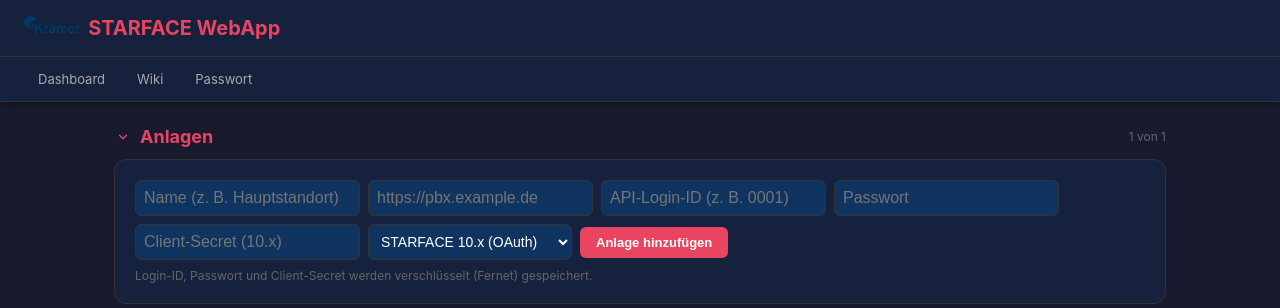
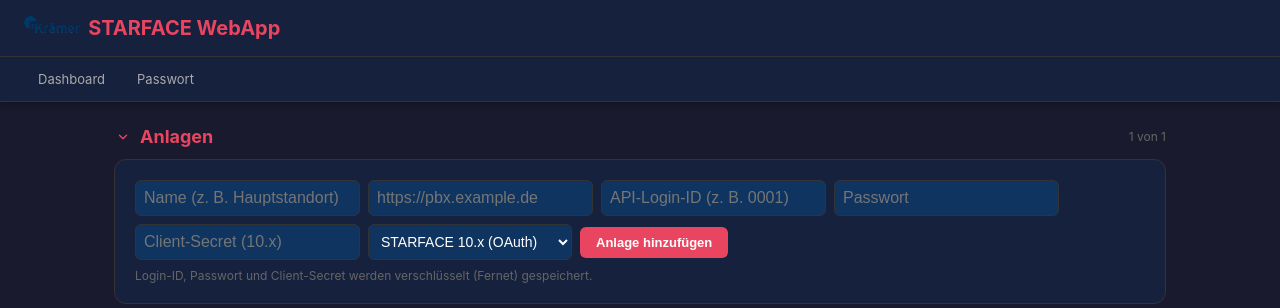
Before and after one commit to MiCoSa79/Starface-WebApp, a FastAPI app: template app/templates/admin.html in a window 1280 px wide. Shown: the top 308 px of the page. Run offline with FastAPI, Linux system fonts and the light colour scheme; the template is opened without the code that fills it: most values are stand-ins (such as "Sample title", 1, 10 or a date in 2020).

Commit message:
base.html: Wiki-Link nur fuer Admins (Route /wiki ist admin-only, Nicht-Admins sehen keine toten Links)

```diff
--- a/app/templates/base.html
+++ b/app/templates/base.html
@@ -93,8 +93,8 @@
             <a href="/admin/modules" class="{% if active=='modules' %}active{% endif %}">Module</a>
             <a href="/admin/api-doku" class="{% if active=='api-doku' %}active{% endif %}">API-Doku</a>
             <a href="/admin/monitoring" class="{% if active=='monitoring' %}active{% endif %}">Monitoring</a>
+            <a href="/wiki" class="{% if active=='wiki' %}active{% endif %}">Wiki</a>
             {% endif %}
-            <a href="/wiki" class="{% if active=='wiki' %}active{% endif %}">Wiki</a>
             <a href="/password" class="{% if active=='password' %}active{% endif %}">Passwort</a>
             <span class="spacer"></span>
             {% if user %}<a href="/logout">Abmelden</a>{% endif %}
```
